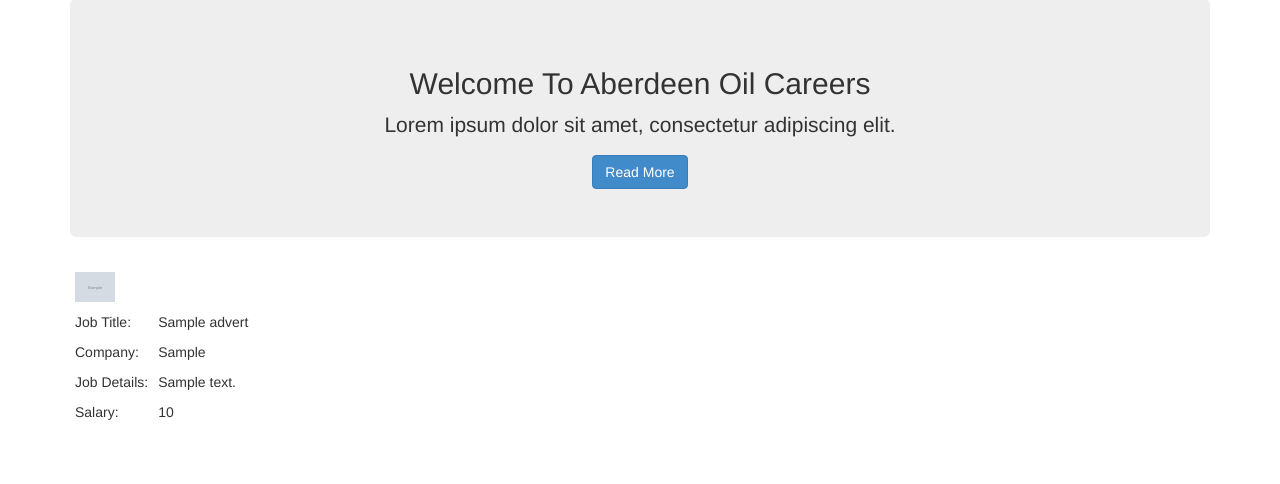
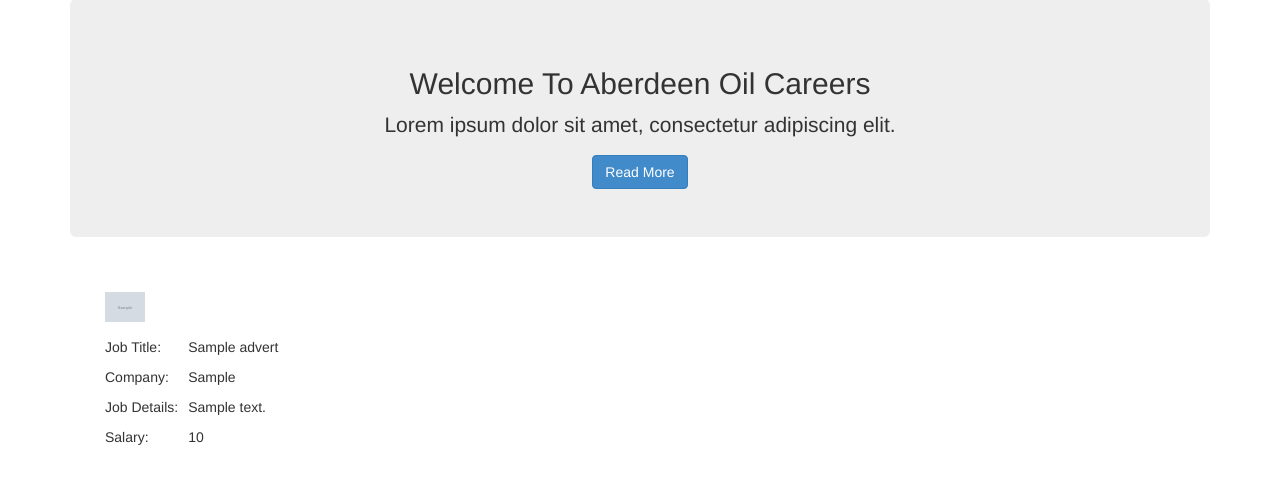
Before and after one commit to callummac88/aboil, a CodeIgniter app: page / in a window 1280 px wide. Shown: the part 72-556 px from the top of the page. Run offline with CodeIgniter, Linux system fonts and the light colour scheme; tables that the repository leaves empty or names only in its code hold one stand-in row (values such as "Sample post"); grey boxes marked "Sample" are stand-in pictures.

Commit message:
added nexen logo to images folder, updated logo css
Signed-off-by: Callum Macdonald <callum@redevolution.com>

```diff
--- a/application/views/home.php
+++ b/application/views/home.php
@@ -22,6 +22,9 @@
       </center>
     </div>
 
+    <div class="col-md-12">
+
+       <div class="col-md-6">
     <table class="standard_ad_tbl">
     <tbody>
     <?php if (is_array($advert)) {
@@ -48,8 +51,9 @@
     } ?>
     </tbody>
     </table>
+       </div>
 
-
+    </div>
 </div>
 
 
--- a/public_html/assets/css/app.css
+++ b/public_html/assets/css/app.css
@@ -3,4 +3,6 @@
 }
 .ad-logo {
     height:30px;
+    margin-top:20px;
+    margin-bottom:5px;
 }
```
Also changed, not shown: public_html/assets/images/nexen_logo.png (added).
